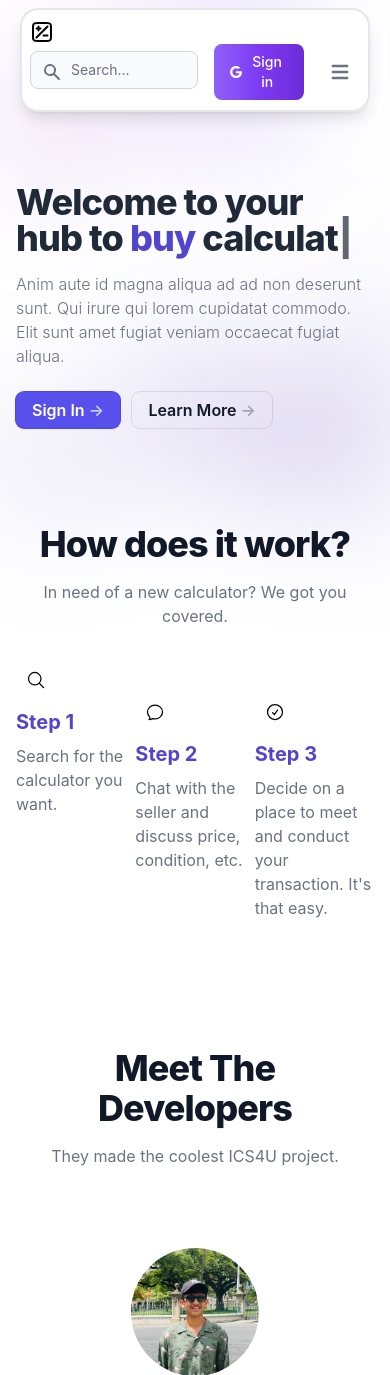
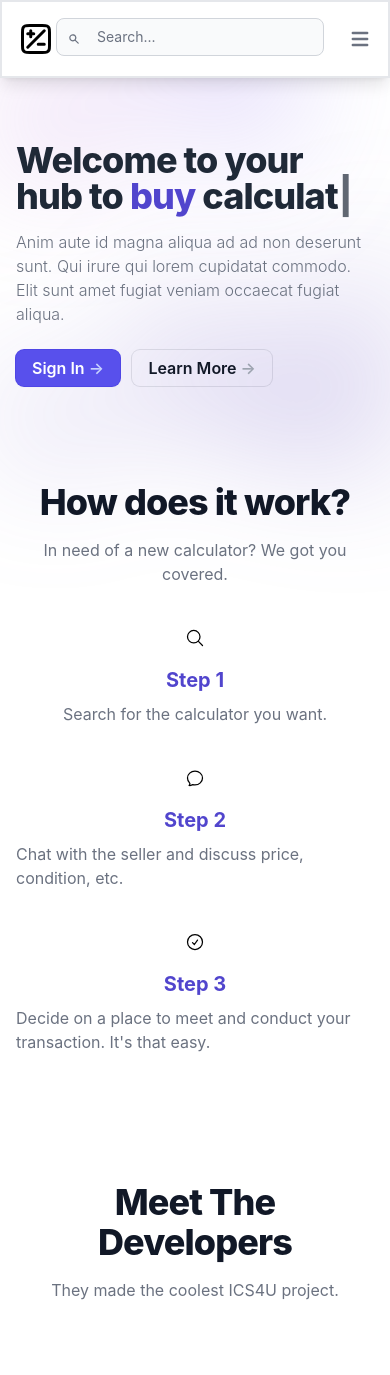
Before and after one commit to GaminRick7/Calcura, a Django app: page / in a window 390 px wide. Shown: the top 1375 px of the page. Run offline with Django 3.2, Linux system fonts and the light colour scheme; some libraries are stand-ins or nearby versions.

Commit message:
MOBILE RESPONSIVE DESIGN

```diff
--- a/templates/calcura/base.html
+++ b/templates/calcura/base.html
@@ -1,6 +1,7 @@
 {% load socialaccount %}
 {% load i18n %}
 {% load static %}
+<meta name="viewport" content="width=device-width, initial-scale=1.0">
 <body class="flex flex-col min-h-screen">
     <head>
         <script src="https://cdn.tailwindcss.com"></script>
@@ -11,21 +12,25 @@
     </head>
     <header class="sticky top-0 z-30">
 
-<nav class="bg-white border-gray-200 px-2 py-2.5 rounded-[18px] border-2 border-gray shadow-lg mx-5 my-2">
+<nav class="bg-white border-gray-200 px-2 py-2.5 sm:rounded-[18px] sm:mx-1 md:mx-0 border-2 border-gray shadow-lg max-w-6xl mx-auto md:mt-1">
   <div class="container flex flex-wrap items-center justify-between mx-auto">
   <a href="{% url 'home' %}" class="flex items-center">
-      <img src="{% static 'images/calculatorLogo.svg' %}" class="h-6 sm:h-9" alt="Calcura Logo" />
+      <img src="{% static 'images/calculatorLogo.svg' %}" class="h-9 ml-2 sm:ml-0" alt="Calcura Logo" />
   </a>
   <div class="flex items-center md:order-2 flex items-center space-x-4 ">
     <div class="relative md:block">
       <div class="absolute inset-y-0 left-0 flex items-center pl-3 pointer-events-none z-20">
-        <svg class="w-5 h-5 text-gray-500" aria-hidden="true" fill="currentColor" viewBox="0 0 20 20" xmlns="http://www.w3.org/2000/svg"><path fill-rule="evenodd" d="M8 4a4 4 0 100 8 4 4 0 000-8zM2 8a6 6 0 1110.89 3.476l4.817 4.817a1 1 0 01-1.414 1.414l-4.816-4.816A6 6 0 012 8z" clip-rule="evenodd"></path></svg>
+        <svg class="w-3 h-3 sm:w-5 sm:h-5 text-gray-500" aria-hidden="true" fill="currentColor" viewBox="0 0 20 20" xmlns="http://www.w3.org/2000/svg"><path fill-rule="evenodd" d="M8 4a4 4 0 100 8 4 4 0 000-8zM2 8a6 6 0 1110.89 3.476l4.817 4.817a1 1 0 01-1.414 1.414l-4.816-4.816A6 6 0 012 8z" clip-rule="evenodd"></path></svg>
         <span class="sr-only">Search icon</span>
       </div>
       <form action="/shop/" method="POST" class="transform translate-y-1.5 z-10">
         {% csrf_token %}
-        <input type="text" id="search-navbar" name="search-navbar" class="block w-full p-2 pl-10 text-sm text-gray-900 border border-gray-300 rounded-lg bg-gray-50 focus:ring-blue-500 focus:border-blue-500" placeholder="Search...">
-      </form>
+        {% if user.is_authenticated %}
+          <input type="text" id="search-navbar" name="search-navbar" class="block w-36 sm:w-48 p-2 pl-10 text-sm text-gray-900 border border-gray-300 rounded-lg bg-gray-50 focus:ring-blue-500 focus:border-blue-500" placeholder="Search...">
+        {% else %}
+          <input type="text" id="search-navbar" name="search-navbar" class="block w-full p-2 pl-10 text-sm text-gray-900 border border-gray-300 rounded-lg bg-gray-50 focus:ring-blue-500 focus:border-blue-500" placeholder="Search...">
+        {% endif %}
+        </form>
     </div>
   {% if user.is_authenticated %}
     <a href="../chat">
@@ -33,16 +38,11 @@
         <path stroke-linecap="round" stroke-linejoin="round" d="M20.25 8.511c.884.284 1.5 1.128 1.5 2.097v4.286c0 1.136-.847 2.1-1.98 2.193-.34.027-.68.052-1.02.072v3.091l-3-3c-1.354 0-2.694-.055-4.02-.163a2.115 2.115 0 01-.825-.242m9.345-8.334a2.126 2.126 0 00-.476-.095 48.64 48.64 0 00-8.048 0c-1.131.094-1.976 1.057-1.976 2.192v4.286c0 .837.46 1.58 1.155 1.951m9.345-8.334V6.637c0-1.621-1.152-3.026-2.76-3.235A48.455 48.455 0 0011.25 3c-2.115 0-4.198.137-6.24.402-1.608.209-2.76 1.614-2.76 3.235v6.226c0 1.621 1.152 3.026 2.76 3.235.577.075 1.157.14 1.74.194V21l4.155-4.155" />
       </svg>
     </a>
-  <!-- <a href="../chat/{{topRoom}}">
-    <svg class="w-6 h-6" xmlns="http://www.w3.org/2000/svg" fill="none" viewBox="0 0 24 24" stroke-width="1.5" stroke="currentColor" class="w-6 h-6">
-      <path stroke-linecap="round" stroke-linejoin="round" d="M20.25 8.511c.884.284 1.5 1.128 1.5 2.097v4.286c0 1.136-.847 2.1-1.98 2.193-.34.027-.68.052-1.02.072v3.091l-3-3c-1.354 0-2.694-.055-4.02-.163a2.115 2.115 0 01-.825-.242m9.345-8.334a2.126 2.126 0 00-.476-.095 48.64 48.64 0 00-8.048 0c-1.131.094-1.976 1.057-1.976 2.192v4.286c0 .837.46 1.58 1.155 1.951m9.345-8.334V6.637c0-1.621-1.152-3.026-2.76-3.235A48.455 48.455 0 0011.25 3c-2.115 0-4.198.137-6.24.402-1.608.209-2.76 1.614-2.76 3.235v6.226c0 1.621 1.152 3.026 2.76 3.235.577.075 1.157.14 1.74.194V21l4.155-4.155" />
-    </svg>
-  </a> -->
 
   </a>
   {% else %}
-  <a href="{% provider_login_url 'google' %}" class="text-white bg-gradient-to-r from-purple-500 via-purple-600 to-purple-700 hover:bg-gradient-to-br focus:ring-4 focus:outline-none focus:ring-[#4285F4]/50 font-medium rounded-lg text-sm px-5 py-[8] text-center inline-flex items-center dark:focus:ring-[#4285F4]/55">
-    <svg class="w-4 h-4 mr-2 -ml-1" aria-hidden="true" focusable="false" data-prefix="fab" data-icon="google" role="img" xmlns="http://www.w3.org/2000/svg" viewBox="0 0 488 512"><path fill="currentColor" d="M488 261.8C488 403.3 391.1 504 248 504 110.8 504 0 393.2 0 256S110.8 8 248 8c66.8 0 123 24.5 166.3 64.9l-67.5 64.9C258.5 52.6 94.3 116.6 94.3 256c0 86.5 69.1 156.6 153.7 156.6 98.2 0 135-70.4 140.8-106.9H248v-85.3h236.1c2.3 12.7 3.9 24.9 3.9 41.4z"></path></svg>
+  <a href="{% provider_login_url 'google' %}" class="hidden sm:flex text-white bg-gradient-to-r from-purple-500 via-purple-600 to-purple-700 hover:bg-gradient-to-br focus:ring-4 focus:outline-none focus:ring-[#4285F4]/50 font-medium rounded-lg text-sm px-5 py-[8] text-center inline-flex items-center dark:focus:ring-[#4285F4]/55">
+    <svg class="w-3 h-3 sm:w-4 sm:h-4 mr-2 -ml-1" aria-hidden="true" focusable="false" data-prefix="fab" data-icon="google" role="img" xmlns="http://www.w3.org/2000/svg" viewBox="0 0 488 512"><path fill="currentColor" d="M488 261.8C488 403.3 391.1 504 248 504 110.8 504 0 393.2 0 256S110.8 8 248 8c66.8 0 123 24.5 166.3 64.9l-67.5 64.9C258.5 52.6 94.3 116.6 94.3 256c0 86.5 69.1 156.6 153.7 156.6 98.2 0 135-70.4 140.8-106.9H248v-85.3h236.1c2.3 12.7 3.9 24.9 3.9 41.4z"></path></svg>
     Sign in
   </a>
   {% endif %}
@@ -101,7 +101,7 @@
   <div class="items-center justify-between hidden w-full md:flex md:w-auto md:order-1" id="mobile-menu-2">
     <ul class="flex flex-col p-4 mt-4 border border-gray-100 rounded-lg bg-gray-50 md:flex-row md:space-x-8 md:mt-0 md:text-sm md:font-medium md:border-0 md:bg-white dark:bg-gray-800 md:dark:bg-gray-900 dark:border-gray-700">
       <li>
-        <a href="{% url 'home' %}" class="block py-2 pl-3 pr-4 text-white bg-blue-700 rounded md:bg-transparent md:text-blue-700 md:p-0 dark:text-white" aria-current="page">Home</a>
+        <a href="{% url 'home' %}" class="block py-2 pl-3 pr-4 text-gray-700 rounded md:bg-transparent md:text-blue-700 md:p-0 dark:text-white" aria-current="page">Home</a>
       </li>
       <li>
         <a href="#" class="block py-2 pl-3 pr-4 text-gray-700 rounded hover:bg-gray-100 md:hover:bg-transparent md:hover:text-blue-700 md:p-0 dark:text-gray-400 md:dark:hover:text-white dark:hover:bg-gray-700 dark:hover:text-white md:dark:hover:bg-transparent dark:border-gray-700">FAQ</a>
@@ -109,6 +109,14 @@
       <li>
         <a href="#" class="block py-2 pl-3 pr-4 text-gray-700 rounded hover:bg-gray-100 md:hover:bg-transparent md:hover:text-blue-700 md:p-0 dark:text-gray-400 md:dark:hover:text-white dark:hover:bg-gray-700 dark:hover:text-white md:dark:hover:bg-transparent dark:border-gray-700">Contact</a>
       </li>
+      {% if user.is_authenticated == False %}
+      <li class="sm:hidden">
+        <a href="{% provider_login_url 'google' %}" class="mx-auto text-white bg-gradient-to-r from-purple-500 via-purple-600 to-purple-700 hover:bg-gradient-to-br focus:ring-4 focus:outline-none focus:ring-[#4285F4]/50 font-medium rounded-lg text-sm px-5 py-[8] text-center inline-flex items-center dark:focus:ring-[#4285F4]/55">
+          <svg class="w-3 h-3 sm:w-4 sm:h-4 mr-2 -ml-1" aria-hidden="true" focusable="false" data-prefix="fab" data-icon="google" role="img" xmlns="http://www.w3.org/2000/svg" viewBox="0 0 488 512"><path fill="currentColor" d="M488 261.8C488 403.3 391.1 504 248 504 110.8 504 0 393.2 0 256S110.8 8 248 8c66.8 0 123 24.5 166.3 64.9l-67.5 64.9C258.5 52.6 94.3 116.6 94.3 256c0 86.5 69.1 156.6 153.7 156.6 98.2 0 135-70.4 140.8-106.9H248v-85.3h236.1c2.3 12.7 3.9 24.9 3.9 41.4z"></path></svg>
+          Sign in
+        </a>
+      </li>
+      {% endif %}
     </ul>
   </div>
   </div>
--- a/templates/calcura/index.html
+++ b/templates/calcura/index.html
@@ -19,7 +19,7 @@
 <!-- Hero Section -->
 
 <section>
-  <div class="grid max-w-6xl px-4 py-8 mx-auto md:gap-8 xl:gap-0 lg:py-16 lg:grid-cols-12 my-8 lg:my-48">
+  <div class="grid max-w-6xl px-4 py-8 mx-auto md:gap-8 xl:gap-0 lg:grid-cols-12 my-8 lg:my-48">
     <div class="absolute inset-x-0 top-[-10rem] -z-10 transform-gpu overflow-hidden blur-3xl sm:top-[-20rem]">
       <svg class="relative left-[calc(50%-11rem)] -z-10 h-[21.1875rem] max-w-none -translate-x-1/2 rotate-[30deg] sm:left-[calc(50%-30rem)] sm:h-[42.375rem]" viewBox="0 0 1155 678" fill="none" xmlns="http://www.w3.org/2000/svg">
         <path fill="url(#45de2b6b-92d5-4d68-a6a0-9b9b2abad533)" fill-opacity=".3" d="M317.219 518.975L203.852 678 0 438.341l317.219 80.634 204.172-286.402c1.307 132.337 45.083 346.658 209.733 145.248C936.936 126.058 882.053-94.234 1031.02 41.331c119.18 108.451 130.68 295.337 121.53 375.223L855 299l21.173 362.054-558.954-142.079z" />
@@ -67,8 +67,8 @@
           <h2 class="mb-4 text-4xl tracking-tight font-extrabold text-center text-gray-900 dark:text-white">How does it work?</h2>
           <p class="text-gray-500 sm:text-xl dark:text-gray-400 text-center">In need of a new calculator? We got you covered.</p>
       </div>
-      <div class="space-y-8 grid grid-cols-3 sm:grid-cols-1 md:gap-12 md:space-y-0" data-taos-offset="300">
-          <div class="rounded shadow-blue-500/50 delay-[300ms] duration-[1000ms] taos:translate-x-[-200px] taos:opacity-0">
+      <div class="space-y-8 grid grid-cols-1 sm:grid-cols-3 md:gap-12 md:space-y-0" data-taos-offset="300">
+          <div class="grid justify-items-center sm:justify-items-start rounded shadow-blue-500/50 delay-[300ms] duration-[1000ms] taos:translate-x-[-200px] taos:opacity-0">
               <div class="flex justify-center items-center mb-2 w-10 h-10 rounded-full bg-primary-100 lg:h-12 lg:w-12 dark:bg-primary-900">
                 <svg class="w-5 h-5 text-primary-600 lg:w-6 lg:h-6 dark:text-primary-300" xmlns="http://www.w3.org/2000/svg" fill="none" viewBox="0 0 24 24" stroke-width="1.5" stroke="currentColor" class="w-6 h-6">
                   <path stroke-linecap="round" stroke-linejoin="round" d="M21 21l-5.197-5.197m0 0A7.5 7.5 0 105.196 5.196a7.5 7.5 0 0010.607 10.607z" />
@@ -77,7 +77,7 @@
               <h3 class="mb-2 text-xl font-bold text-indigo-700">Step 1</h3>
               <p class="text-gray-500 dark:text-gray-400">Search for the calculator you want.</p>
           </div>
-          <div class="delay-[700ms] duration-[1000ms] taos:translate-x-[-200px] taos:opacity-0">
+          <div class="grid justify-items-center sm:justify-items-start delay-[700ms] duration-[1000ms] taos:translate-x-[-200px] taos:opacity-0">
               <div class="flex justify-center items-center mb-2 w-10 h-10 rounded-full bg-primary-100 lg:h-12 lg:w-12 dark:bg-primary-900">
                 <svg class="w-5 h-5 text-primary-600 lg:w-6 lg:h-6 dark:text-primary-300" xmlns="http://www.w3.org/2000/svg" fill="none" viewBox="0 0 24 24" stroke-width="1.5" stroke="currentColor" class="w-6 h-6">
                   <path stroke-linecap="round" stroke-linejoin="round" d="M12 20.25c4.97 0 9-3.694 9-8.25s-4.03-8.25-9-8.25S3 7.444 3 12c0 2.104.859 4.023 2.273 5.48.432.447.74 1.04.586 1.641a4.483 4.483 0 01-.923 1.785A5.969 5.969 0 006 21c1.282 0 2.47-.402 3.445-1.087.81.22 1.668.337 2.555.337z" />
@@ -86,7 +86,7 @@
               <h3 class="mb-2 text-xl font-bold text-indigo-700">Step 2</h3>
               <p class="text-gray-500 dark:text-gray-400">Chat with the seller and discuss price, condition, etc.</p>
           </div>
-          <div class="delay-[1100ms] duration-[1000ms] taos:translate-x-[-200px] taos:opacity-0">
+          <div class="grid justify-items-center sm:justify-items-start delay-[1100ms] duration-[1000ms] taos:translate-x-[-200px] taos:opacity-0">
               <div class="flex justify-center items-center mb-2 w-10 h-10 rounded-full bg-primary-100 lg:h-12 lg:w-12 dark:bg-primary-900">
                 <svg class="w-5 h-5 text-primary-600 lg:w-6 lg:h-6 dark:text-primary-300" xmlns="http://www.w3.org/2000/svg" fill="none" viewBox="0 0 24 24" stroke-width="1.5" stroke="currentColor" class="w-6 h-6">
                   <path stroke-linecap="round" stroke-linejoin="round" d="M9 12.75L11.25 15 15 9.75M21 12a9 9 0 11-18 0 9 9 0 0118 0z" />
--- a/templates/calcura/vendorPage.html
+++ b/templates/calcura/vendorPage.html
@@ -17,7 +17,7 @@
       {% if length %}
       <p class="text-lg tracking-tight text-gray-900 text-center pt-5">You don't have any Listings yet. Click below to create one</p>
       {% endif %}
-      <div class="mt-6 grid grid-cols-2 gap-y-10 gap-x-6 sm:grid-cols-2 md:grid-cols-3 lg:grid-cols-4 xl:gap-x-8">
+      <div class="mt-6 grid grid-cols-1 gap-y-10 gap-x-6 sm:grid-cols-2 md:grid-cols-3 lg:grid-cols-4 xl:gap-x-8">
         {%for calc in listing%}
         <div class="group relative">
           <div class="h-72 aspect-w-1 aspect-h-1 w-full overflow-hidden rounded-md bg-gray-200">
@@ -57,7 +57,7 @@
       </div>
     </div>
 
-    <button class="m-5 text-right bg-purple-600 hover:bg-purple-800 text-white font-bold py-2 px-4 rounded">
+    <button class="mx-auto w-1/2 text-center bg-purple-600 hover:bg-purple-800 text-white font-bold py-2 px-4 rounded">
       <a href="{% url 'createListing' %}">Create Listing</a>
     </button>
   {% endblock %}
```
Also changed, not shown: templates/calcura/createListing.html (+7 -4 lines), templates/calcura/editListing.html (+7 -5 lines), templates/calcura/shop.html (+7 -7 lines), templates/chat/lobby.html (+34 -11 lines), 1 other file.
